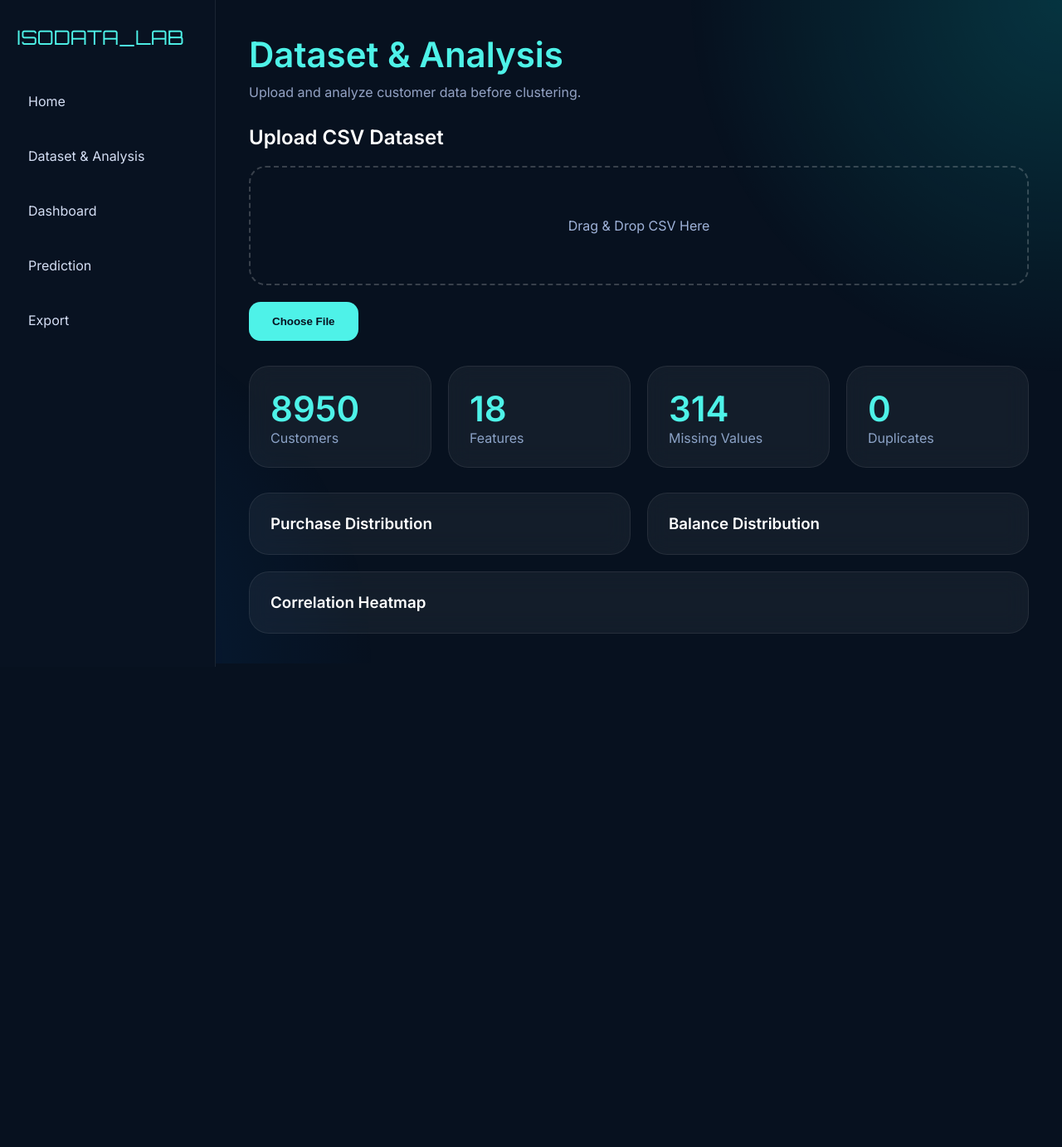
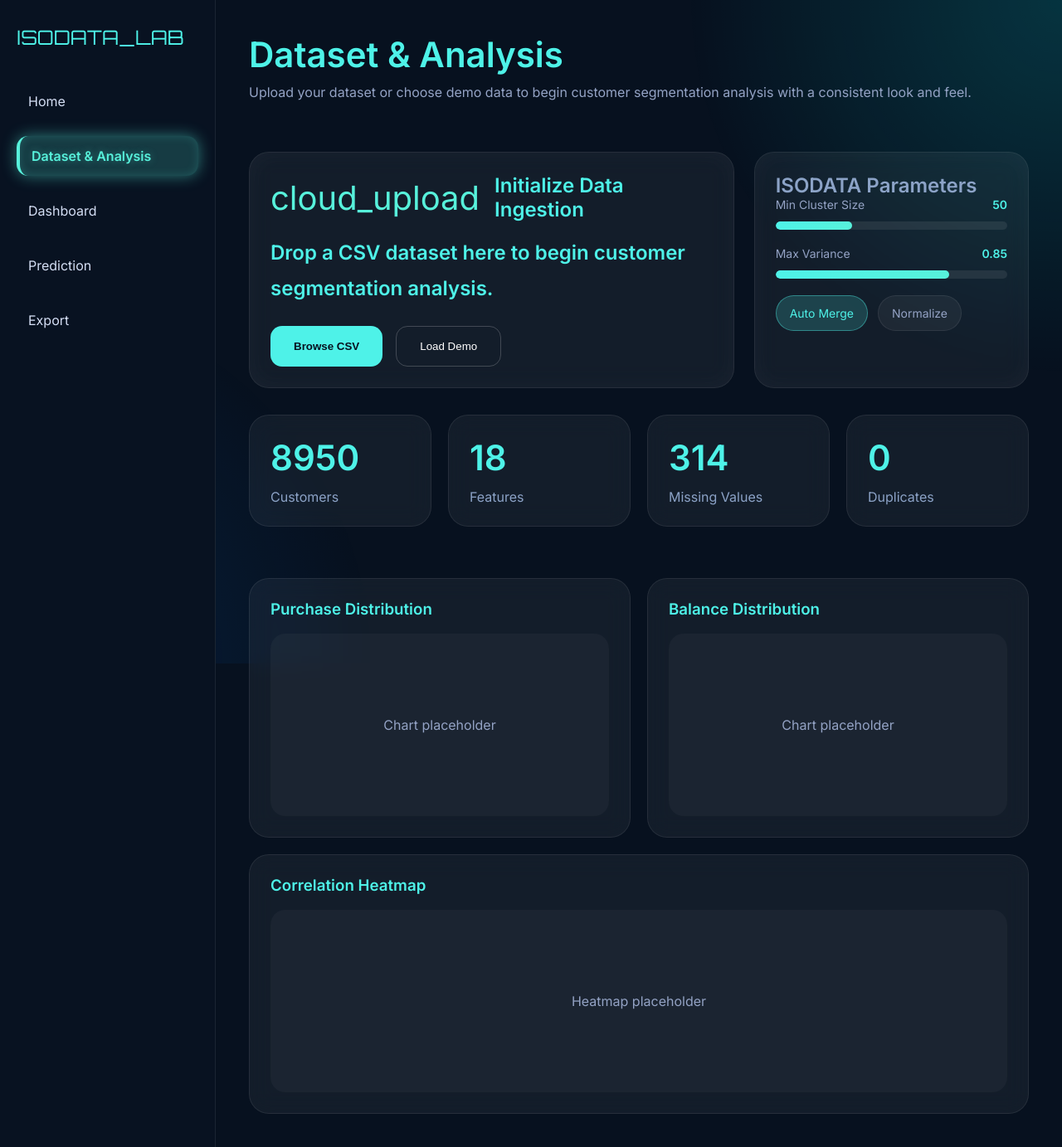
Before and after one commit to ISMHH06/ISODATA-Classification-App, a FastAPI app: page /dataset in a window 1280 px wide. Shown: the whole page at 83% size. Before the commit the page ends 804 px from the top, so only its background shows below. Run offline with FastAPI, Linux system fonts and the light colour scheme.

Commit message:
Improve UI, fix routing, integrate API backend and frontend

```diff
--- a/app/main.py
+++ b/app/main.py
@@ -6,6 +6,7 @@ app = FastAPI()
 
 app.mount("/static", StaticFiles(directory="app/static"), name="static")
 
+
 app.include_router(home.router)
 app.include_router(dataset.router)
 app.include_router(dashboard.router)
--- a/app/routes/dashboard.py
+++ b/app/routes/dashboard.py
@@ -7,6 +7,6 @@ templates = Jinja2Templates(directory="app/templates")
 @router.get("/dashboard")
 def dashboard_page(request: Request):
     return templates.TemplateResponse(
-        "dashboard.html",
-        {"request": request}
+        request=request,
+        name="dashboard.html"
     )
--- a/app/routes/export.py
+++ b/app/routes/export.py
@@ -7,6 +7,6 @@ templates = Jinja2Templates(directory="app/templates")
 @router.get("/export")
 def export_page(request: Request):
     return templates.TemplateResponse(
-        "export.html",
-        {"request": request}
+        request=request,
+        name="export.html"
     )
--- a/app/routes/prediction.py
+++ b/app/routes/prediction.py
@@ -7,6 +7,6 @@ templates = Jinja2Templates(directory="app/templates")
 @router.get("/prediction")
 def prediction_page(request: Request):
     return templates.TemplateResponse(
-        "prediction.html",
-        {"request": request}
+        request=request,
+        name="prediction.html"
     )
--- a/app/static/css/style.css
+++ b/app/static/css/style.css
@@ -39,6 +39,7 @@ body::before{
     margin-bottom:20px;
 }
 .sidebar a{
+    display:block;
     text-decoration:none;
     color:#d5dff5;
     padding:14px;
@@ -47,14 +48,182 @@ body::before{
 }
 
 .sidebar a:hover{
-    background:rgba(78,242,232,0.12);
+    background:rgba(78,242,232,0.14);
     color:#4ef2e8;
+}
+
+.sidebar a.active{
+    background:rgba(87,241,219,0.18);
+    color:#57f1db;
+    font-weight:700;
+    border-left:4px solid #57f1db;
+    box-shadow:0 0 18px rgba(87,241,219,0.45), inset 0 0 12px rgba(87,241,219,0.18);
+    text-shadow:0 0 10px rgba(87,241,219,0.35);
 }
 
 .main-content{
     flex:1;
     padding:40px;
 }
+.page-content{
+    display:flex;
+    flex-direction:column;
+    gap:32px;
+    max-width:1180px;
+    width:100%;
+}
+
+.grid-layout{
+    display:grid;
+    grid-template-columns:1.5fr 0.85fr;
+    gap:24px;
+}
+
+.upload-card,
+.parameter-box{
+    border-radius:24px;
+    padding:28px;
+    background:rgba(255,255,255,0.05);
+    border:1px solid rgba(255,255,255,0.08);
+    box-shadow:inset 0 0 30px rgba(255,255,255,0.03);
+}
+
+.upload-header{
+    display:flex;
+    align-items:center;
+    gap:18px;
+    margin-bottom:16px;
+}
+
+.upload-icon{
+    font-size:40px;
+    color:#57f1db;
+}
+
+.upload-card h2,
+.parameter-box h3{
+    color:#4ef2e8;
+    font-size:24px;
+    margin:0;
+}
+
+.text-muted{
+    color:#94a3c5;
+    line-height:1.8;
+    margin-bottom:24px;
+}
+
+.button-row{
+    display:flex;
+    flex-wrap:wrap;
+    gap:16px;
+}
+
+.parameter-row{
+    display:flex;
+    justify-content:space-between;
+    align-items:center;
+    margin-bottom:12px;
+    color:#94a3c5;
+    font-size:14px;
+}
+
+.parameter-row strong{
+    color:#4ef2e8;
+    font-weight:700;
+}
+
+.progress-bar{
+    width:100%;
+    height:10px;
+    background:rgba(255,255,255,0.08);
+    border-radius:999px;
+    overflow:hidden;
+    margin-bottom:20px;
+}
+
+.progress-fill{
+    display:block;
+    height:100%;
+    background:linear-gradient(90deg, rgba(78,242,232,1) 0%, rgba(87,241,219,1) 100%);
+    border-radius:999px;
+}
+
+.toggle-row{
+    display:flex;
+    gap:12px;
+    flex-wrap:wrap;
+}
+
+.toggle-pill{
+    padding:12px 16px;
+    border-radius:999px;
+    background:rgba(255,255,255,0.05);
+    border:1px solid rgba(255,255,255,0.08);
+    color:#94a3c5;
+    font-size:14px;
+}
+
+.toggle-pill.active{
+    background:rgba(78,242,232,0.18);
+    color:#4ef2e8;
+    border-color:rgba(78,242,232,0.4);
+}
+
+.metric-card{
+    background:rgba(255,255,255,0.05);
+    border:1px solid rgba(255,255,255,0.08);
+    border-radius:24px;
+    padding:25px;
+    backdrop-filter:blur(14px);
+}
+
+.metric-card h2{
+    color:#4ef2e8;
+    font-size:42px;
+    margin:0;
+}
+
+.metric-card p{
+    margin-top:12px;
+    color:#94a3c5;
+}
+
+.chart-card{
+    background:rgba(255,255,255,0.05);
+    border:1px solid rgba(255,255,255,0.08);
+    border-radius:24px;
+    padding:25px;
+}
+
+.chart-card h3{
+    color:#4ef2e8;
+    margin-bottom:18px;
+}
+
+.placeholder{
+    min-height:220px;
+    display:flex;
+    align-items:center;
+    justify-content:center;
+    color:#94a3c5;
+    background:rgba(255,255,255,0.03);
+    border-radius:18px;
+}
+
+.large-card{
+    grid-column:span 2;
+}
+
+@media (max-width: 980px) {
+    .grid-layout{
+        grid-template-columns:1fr;
+    }
+    .large-card{
+        grid-column:span 1;
+    }
+}
+
 .hero{
     display:flex;
     align-items:center;
--- a/app/templates/base.html
+++ b/app/templates/base.html
@@ -5,8 +5,7 @@
     <meta name="viewport" content="width=device-width, initial-scale=1.0">
     <title>ISODATA LAB</title>
 
-    <link rel="stylesheet" href="{{ url_for('static', path='css/style.css') }}">
-
+<link rel="stylesheet" href="{{ request.url_for('static', path='css/style.css') }}">
     <link rel="preconnect" href="https://fonts.googleapis.com">
     <link href="https://fonts.googleapis.com/css2?family=Orbitron:wght@400;600;700&family=Inter:wght@300;400;500;600&display=swap" rel="stylesheet">
 </head>
@@ -14,11 +13,11 @@
 <div class="sidebar">
     <div class="logo">ISODATA_LAB</div>
 
-    <a href="/">Home</a>
-    <a href="/dataset">Dataset & Analysis</a>
-    <a href="/dashboard">Dashboard</a>
-    <a href="/prediction">Prediction</a>
-    <a href="/export">Export</a>
+    <a href="/" class="{% if request.url.path == '/' %}active{% endif %}">Home</a>
+    <a href="/dataset" class="{% if request.url.path == '/dataset' %}active{% endif %}">Dataset & Analysis</a>
+    <a href="/dashboard" class="{% if request.url.path == '/dashboard' %}active{% endif %}">Dashboard</a>
+    <a href="/prediction" class="{% if request.url.path == '/prediction' %}active{% endif %}">Prediction</a>
+    <a href="/export" class="{% if request.url.path == '/export' %}active{% endif %}">Export</a>
 </div>
 
 <div class="main-content">
--- a/app/templates/dataset.html
+++ b/app/templates/dataset.html
@@ -1,60 +1,82 @@
-{% extends 'base.html' %}
+{% extends "base.html" %}
 
 {% block content %}
+<main class="page-content">
 
     <div class="page-header">
         <h1>Dataset & Analysis</h1>
-    <p>Upload and analyze customer data before clustering.</p>
+        <p>Upload your dataset or choose demo data to begin customer segmentation analysis with a consistent look and feel.</p>
     </div>
 
-<div class="upload-box">
-    <h2>Upload CSV Dataset</h2>
+    <div class="grid-layout">
 
-    <div class="drop-zone">
-        Drag & Drop CSV Here
+        <section class="glass-card upload-card">
+            <div class="upload-header">
+                <span class="material-symbols-outlined upload-icon">cloud_upload</span>
+                <h2>Initialize Data Ingestion</h2>
             </div>
+            <p class="text-muted">Drop a CSV dataset here to begin customer segmentation analysis.</p>
+            <div class="button-row">
+                <button class="primary-btn">Browse CSV</button>
+                <button class="secondary-btn">Load Demo</button>
+            </div>
+        </section>
 
-    <button class="primary-btn">Choose File</button>
+        <section class="glass-card parameter-box">
+            <h3>ISODATA Parameters</h3>
+            <div class="parameter-row">
+                <span>Min Cluster Size</span>
+                <strong>50</strong>
+            </div>
+            <div class="progress-bar"><span class="progress-fill" style="width: 33%"></span></div>
+
+            <div class="parameter-row">
+                <span>Max Variance</span>
+                <strong>0.85</strong>
+            </div>
+            <div class="progress-bar"><span class="progress-fill" style="width: 75%"></span></div>
+
+            <div class="toggle-row">
+                <div class="toggle-pill active">Auto Merge</div>
+                <div class="toggle-pill">Normalize</div>
+            </div>
+        </section>
+
     </div>
 
     <div class="metrics-grid">
-
         <div class="metric-card">
             <h2>8950</h2>
             <p>Customers</p>
         </div>
-
         <div class="metric-card">
             <h2>18</h2>
             <p>Features</p>
         </div>
-
         <div class="metric-card">
             <h2>314</h2>
             <p>Missing Values</p>
         </div>
-
         <div class="metric-card">
             <h2>0</h2>
             <p>Duplicates</p>
         </div>
-
     </div>
 
     <div class="chart-section">
-
         <div class="chart-card">
             <h3>Purchase Distribution</h3>
+            <div class="placeholder">Chart placeholder</div>
+        </div>
+        <div class="chart-card">
+            <h3>Balance Distribution</h3>
+            <div class="placeholder">Chart placeholder</div>
+        </div>
+        <div class="chart-card large-card">
+            <h3>Correlation Heatmap</h3>
+            <div class="placeholder">Heatmap placeholder</div>
+        </div>
     </div>
 
-    <div class="chart-card">
-        <h3>Balance Distribution</h3>
-    </div>
-
-    <div class="chart-card large-card">
-        <h3>Correlation Heatmap</h3>
-    </div>
-
-</div>
-
+</main>
 {% endblock %}
```
Also changed, not shown: app/routes/dataset.py (+6 -3 lines). Lines whose indentation alone changed are shown as unchanged.
